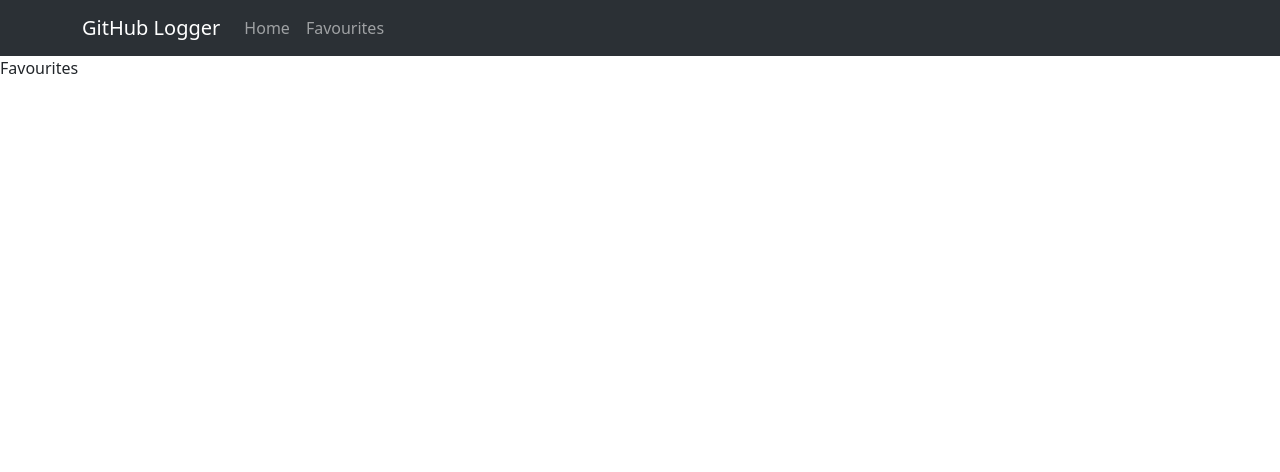
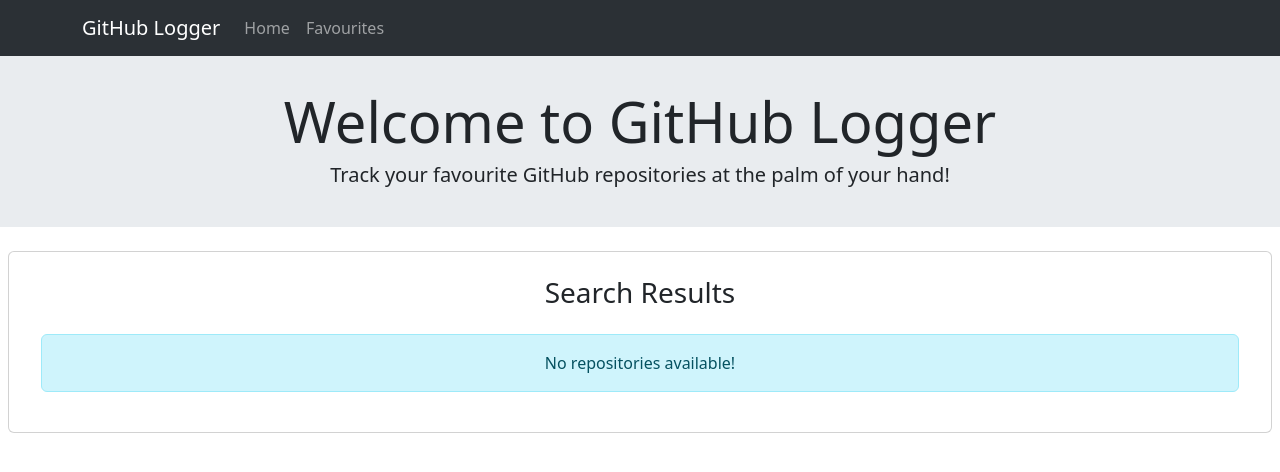
Before and after one commit to surajverma2587/401-github-logger, a React (Create React App) app: page /favourites in a window 1280 px wide. Shown: the top 472 px of the page. Built offline with nearby package versions, Linux system fonts and the light colour scheme.

Commit message:
complete fav

```diff
--- a/src/pages/Favourites.js
+++ b/src/pages/Favourites.js
@@ -1,3 +1,27 @@
+import Stack from "react-bootstrap/Stack";
+import { Banner } from "../components/Banner";
+import { useEffect, useState } from "react";
+import { getFromLocalStorage } from "../utils/getFromLocalStorage";
+import { Repos } from "../components/Repos";
+
 export const Favourites = () => {
-  return <div>Favourites</div>;
+  const [data, setData] = useState();
+
+  useEffect(() => {
+    if (!data) {
+      const itemsFromLS = getFromLocalStorage("favourites", []);
+
+      setData(itemsFromLS);
+    }
+  }, []);
+
+  return (
+    <Stack gap={3}>
+      <Banner
+        title="Welcome to GitHub Logger"
+        subTitle="Track your favourite GitHub repositories at the palm of your hand!"
+      />
+      {data && <Repos repos={data} />}
+    </Stack>
+  );
 };
--- a/src/pages/Home.js
+++ b/src/pages/Home.js
@@ -1,11 +1,11 @@
 import { useEffect, useState } from "react";
+import axios from "axios";
 import Stack from "react-bootstrap/Stack";
 import Spinner from "react-bootstrap/Spinner";
 import { Banner } from "../components/Banner";
 import { SearchForm } from "../components/SearchForm";
 import { Repos } from "../components/Repos";
 import { AlertBanner } from "../components/AlertBanner";
-import axios from "axios";
 
 export const Home = () => {
   const [url, setUrl] = useState("");
```
